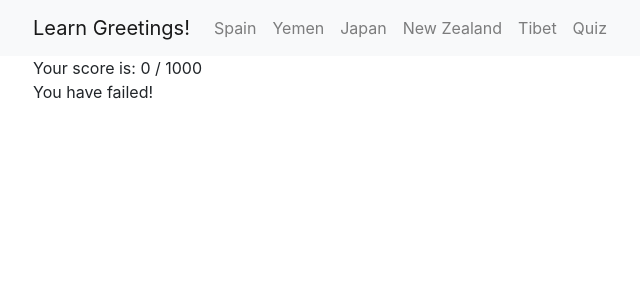
After one commit to nlin0907/greetings, a Flask app: page /results in a window 1280 px wide. The commit adds this page. Shown: the top 300 px of the page, without its empty margins (52-692 px from the left). Run offline with Flask 2, Linux system fonts and the light colour scheme; some libraries are stand-ins or nearby versions.

Commit message:
Add files via upload

```diff
--- /dev/null
+++ b/templates/layout.html
@@ -0,0 +1,52 @@
+<!doctype html>
+<html lang="en">
+  <head>
+    <!-- Required meta tags -->
+    <meta charset="utf-8">
+    <meta name="viewport" content="width=device-width, initial-scale=1">
+     <link rel="icon" href="data:,">
+
+<!-- jquery -->
+  <script src="http://code.jquery.com/jquery-3.3.1.min.js"></script>
+  <script src="https://code.jquery.com/ui/1.12.0/jquery-ui.min.js"></script>
+  <link rel="stylesheet" href="http://code.jquery.com/ui/1.12.1/themes/base/jquery-ui.css">
+
+  <!-- Bootstrap CSS -->
+  <link rel="stylesheet" href="https://stackpath.bootstrapcdn.com/bootstrap/4.2.1/css/bootstrap.min.css">
+
+
+  <link rel="stylesheet" href="{{url_for('static', filename='main.css')}}">
+
+
+
+    <title>Learn Greetings</title>
+  </head>
+  <body>
+
+
+<nav class="navbar navbar-expand-lg navbar-light bg-light">
+  <div class="container">
+    <a class="navbar-brand" href="/">Learn Greetings!</a>
+    <button class="navbar-toggler" type="button" data-bs-toggle="collapse" data-bs-target="#navbarNavAltMarkup" aria-controls="navbarNavAltMarkup" aria-expanded="false" aria-label="Toggle navigation">
+      <span class="navbar-toggler-icon"></span>
+    </button>
+    <div class="collapse navbar-collapse" id="navbarNavAltMarkup">
+      <div class="navbar-nav">
+        <a class="nav-link" href="/learn/1">Spain</a>
+        <a class="nav-link" href="/learn/2">Yemen</a>
+        <a class="nav-link" href="/learn/3">Japan</a>
+        <a class="nav-link" href="/learn/4">New Zealand</a>
+        <a class="nav-link" href="/learn/5">Tibet</a>
+        <a class="nav-link" href="/quiz/1">Quiz</a>
+      </div>
+    </div>
+  </div>
+</nav>
+
+    <div class="container">
+        {% block content %}
+        {% endblock %}
+    </div>
+
+  </body>
+</html>
```
Also changed, not shown: templates/learn.html (+12 -16 lines).
